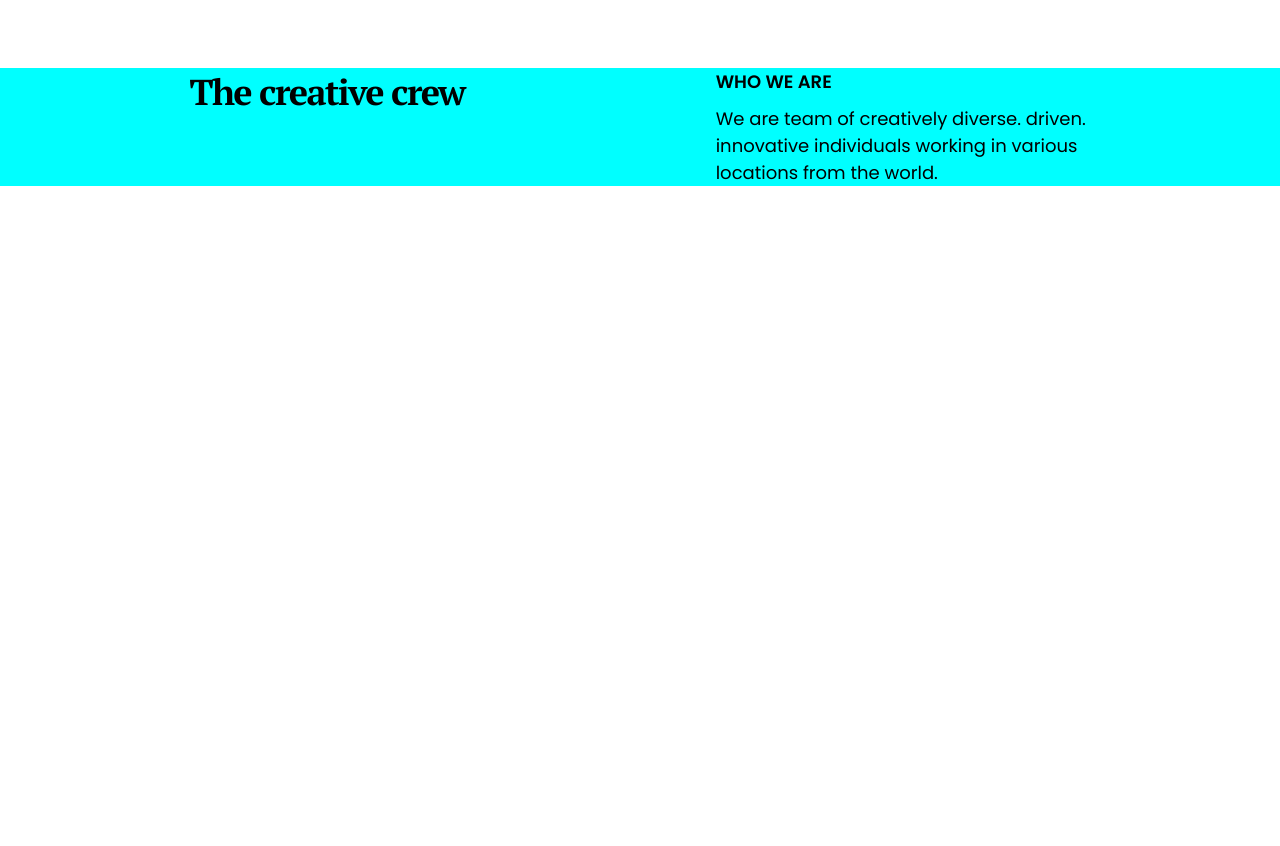
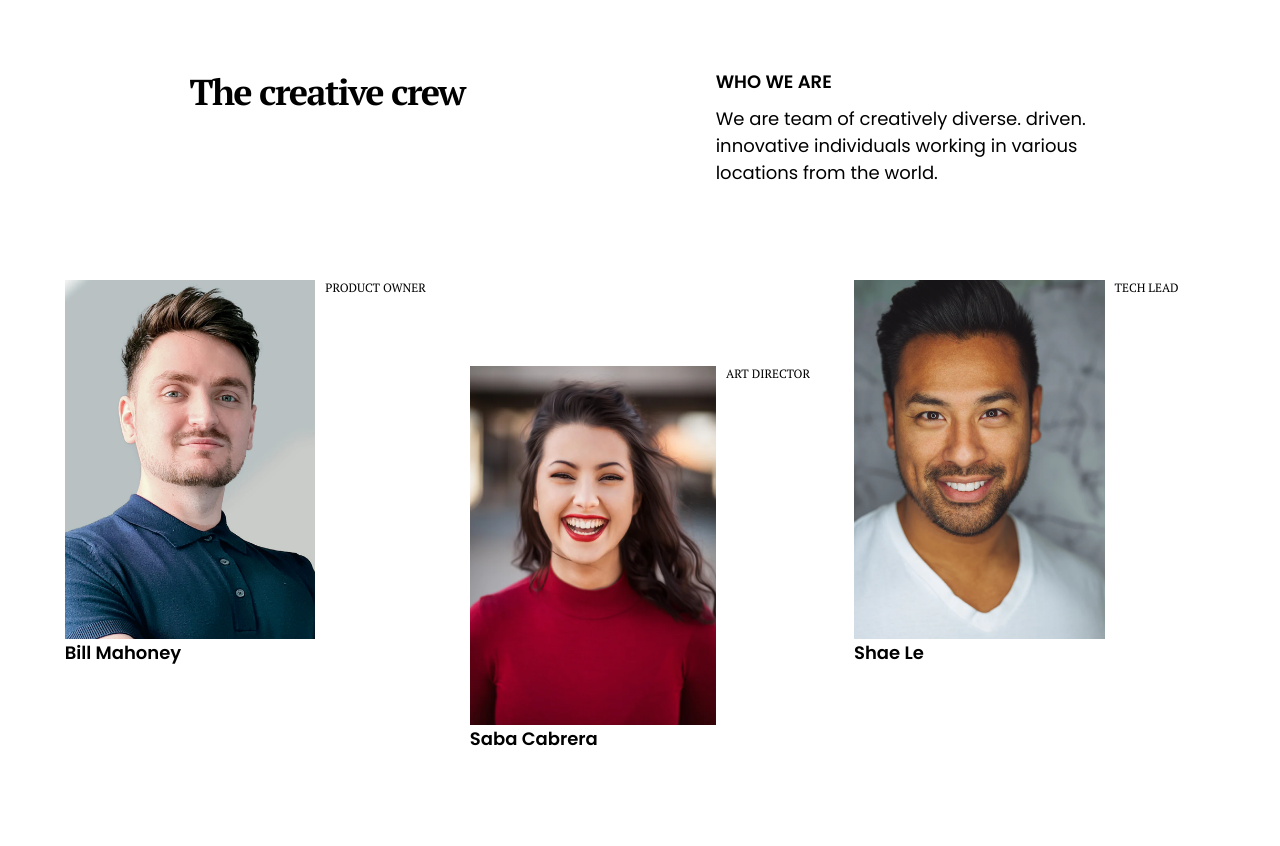
Before and after one commit to Zerebel/my-team-page, a website: page index.html in a window 1280 px wide. Before the commit the page ends 800 px from the top, so only its background shows below. Drawn offline with Linux system fonts and the light colour scheme.

Commit message:
first three images

```diff
--- a/index.html
+++ b/index.html
@@ -37,6 +37,31 @@
           </p>
         </div>
       </div>
+      <div id="container">
+        <div id="item-1" class="items">
+          <div class="image">
+            <img src="images/photo1.png" alt="Photo 1" />
+            <span class="name">Bill Mahoney</span>
+          </div>
+          <div class="role">
+            <span>Product owner</span>
+          </div>
+        </div>
+        <div id="item-2" class="items">
+          <div class="image">
+            <img src="images/photo2.png" alt="Photo 2" />
+            <span class="name">Saba Cabrera</span>
+          </div>
+          <div class="role"><span> Art Director </span></div>
+        </div>
+        <div id="item-3" class="items">
+          <div class="image">
+            <img src="images/photo3.png" alt="" />
+            <span class="name">Shae Le</span>
+          </div>
+          <div class="role"><span>tech lead</span></div>
+        </div>
+      </div>
     </main>
   </body>
 </html>
--- a/scss/style.scss
+++ b/scss/style.scss
@@ -1,20 +1,19 @@
-*{
+* {
   box-sizing: border-box;
   margin: 0;
   padding: 0;
 }
 
-main{
-  .poppins{
+main {
+  .poppins {
     font-family: Poppins;
     font-style: normal;
   }
-    .break::after{
-      content: '\a';
+  .break::after {
+    content: "\a";
     white-space: pre;
   }
-    #top{
-      background-color: aqua;
+  #top {
     margin-top: 4.25rem;
     display: flex;
     flex-wrap: wrap;
@@ -22,8 +21,8 @@ main{
     width: 100%;
     padding: 0 4rem;
   }
-  #creative{
-    span{
+  #creative {
+    span {
       font-family: PT Serif;
       font-weight: 700;
       font-size: 2.25rem;
@@ -32,11 +31,11 @@ main{
       color: #000000;
     }
   }
-  #who-we-are{
+  #who-we-are {
     display: flex;
     flex-direction: column;
-    gap: .625rem;
-    #who-we-are-1{
+    gap: 0.625rem;
+    #who-we-are-1 {
       font-style: normal;
       font-weight: 600;
       font-size: 1.125rem;
@@ -44,33 +43,101 @@ main{
       text-transform: uppercase;
     }
 
-    #who-we-are-2{
+    #who-we-are-2 {
       font-weight: 400;
+      font-size: 1.125rem;
+      line-height: 1.6875rem;
+    }
+  }
+  #container {
+    display: grid;
+    grid-template-columns: repeat(9, 1fr);
+    grid-template-rows: repeat(8, 5vw);
+    grid-gap: .0625rem;
+    margin-top: 5.875rem;
+    .items {
+      display: flex;
+      height: 60vh;
+      width: 100%;
+    }
+    .image {
+      display: flex;
+      flex-direction: column;
+    }
+
+    #item-1 {
+      // background-color: blueviolet;
+      grid-column-start: 1;
+      grid-column-end: 4;
+      grid-row-start: 1;
+      grid-row-end: 4;
+      justify-content: end;
+    }
+    #item-2 {
+      // background-color: brown;
+      justify-content: center;
+      margin-top: 1.29rem;
+      grid-column-start: 4;
+      grid-column-end: 7;
+      grid-row-start: 2;
+      grid-row-end: 5;
+    }
+    #item-3 {
+      // background-color: bisque;
+      grid-column-start: 7;
+      grid-column-end: 10;
+      grid-row-start: 1;
+      grid-row-end: 4;
+    }
+
+    img {
+      max-width: 100%;
+      // width: 1.0625rem;
+      height: 22.4375rem;
+    }
+
+    .role {
+      // -ms-writing-mode: sideways-rl;
+      // writing-mode: sideways-rl;
+      // text-orientation: upright;
+      font-size: .75rem;
+      padding-left: .625rem;
+      font-family: PT serif;
+      font-style: normal;
+      font-weight: 400;
+      text-transform: uppercase;
+      span::before{
+      transform: rotate(90deg);
+
+      }
+    }
+
+    .name{
+      font-family: Poppins;
+      font-style: normal;
+      font-weight: 600;
       font-size: 1.125rem;
       line-height: 1.6875rem;
     }
   }
 }
 
-
-
 // Media Queries
-@media screen and (max-width:780px) {
-  main{
-
-    #top{
+@media screen and (max-width: 780px) {
+  main {
+    #top {
       margin-top: 4.25rem;
       display: flex;
       flex-direction: column;
       padding: 0 1rem;
     }
 
-  #who-we-are{
+    #who-we-are {
       margin-top: 2.55rem;
       display: flex;
       flex-direction: column;
-    gap: .625rem;
-    #who-we-are-1{
+      gap: 0.625rem;
+      #who-we-are-1 {
         font-style: normal;
         font-weight: 600;
         font-size: 1.125rem;
@@ -78,7 +145,7 @@ main{
         text-transform: uppercase;
       }
 
-    #who-we-are-2{
+      #who-we-are-2 {
         font-weight: 400;
         font-size: 1.125rem;
         line-height: 1.6875rem;
```
Also changed, not shown: css/style.css, 1 other file. Lines whose indentation alone changed are shown as unchanged.
